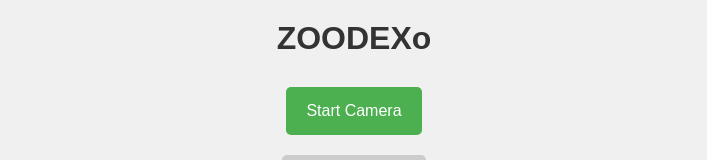
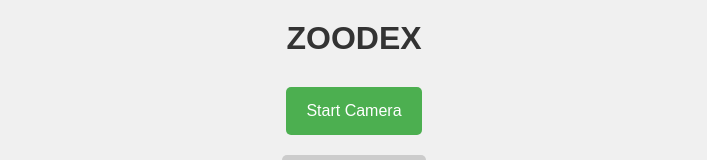
Before and after one commit to BrunoMarques1/Zoodex, a plain HTML site: page FRONT/src/index.html in a window 1280 px wide. Shown: the top 160 px of the page, without its empty margins (286-993 px from the left). Drawn offline with Linux system fonts and the light colour scheme.

Commit message:
Update index.html

```diff
--- a/FRONT/src/index.html
+++ b/FRONT/src/index.html
@@ -9,7 +9,7 @@
     <title>ZOODEX</title>
 </head>
 <body>
-    <h1>ZOODEXo</h1>
+    <h1>ZOODEX</h1>
 
     <button id="startCamera">Start Camera</button>
     <button id="capture" disabled>Capture Photo</button>
```
